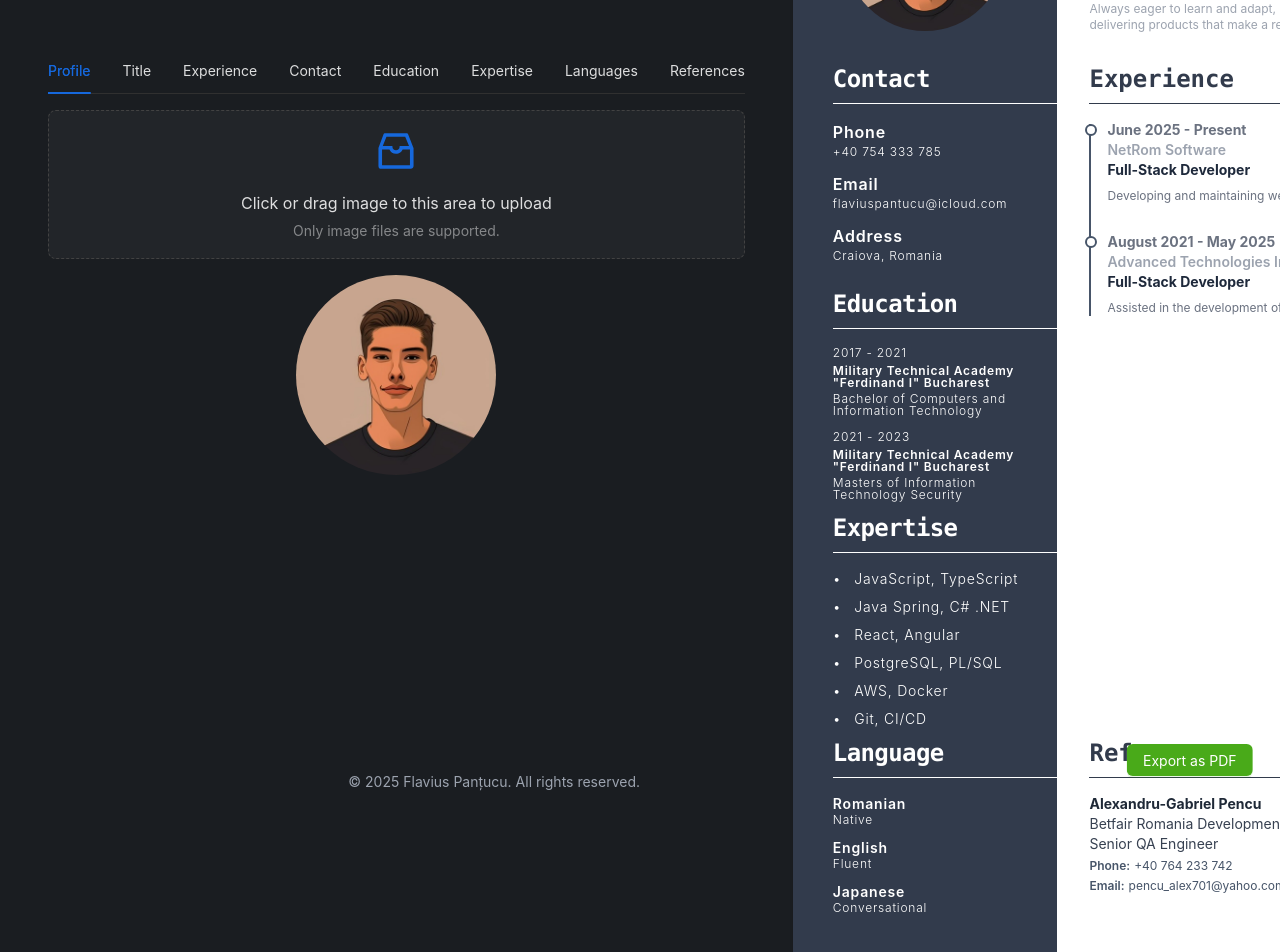
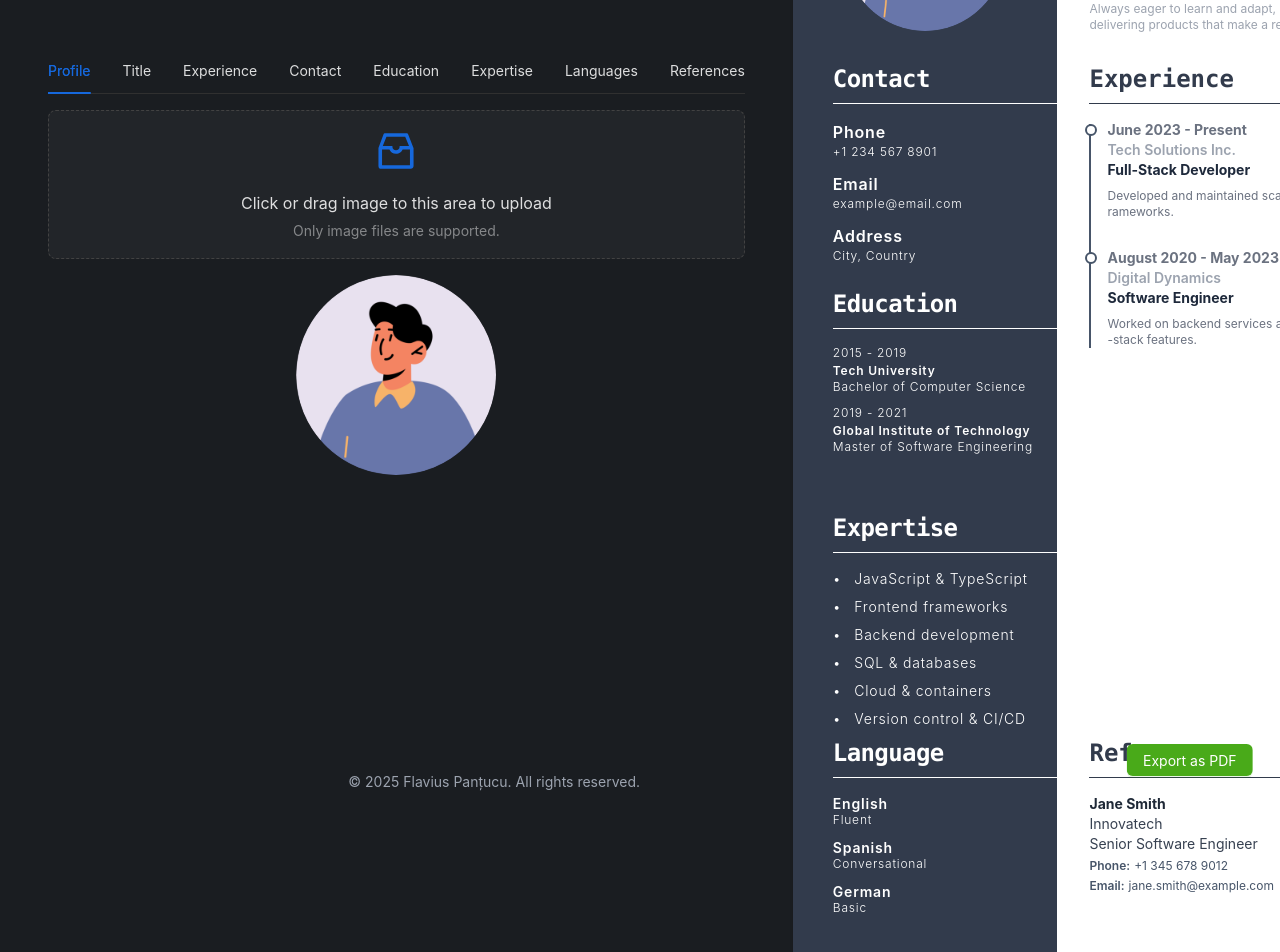
Before and after one commit to Flavius-Pantucu/curriculum-vitae-generator, a React (Create React App) app: page / in a window 1280 px wide. Shown: the top 952 px of the page. Built offline with nearby package versions, Linux system fonts and the light colour scheme.

Commit message:
const changes

```diff
--- a/src/data/const.js
+++ b/src/data/const.js
@@ -1,38 +1,39 @@
-// curriculumData.js
-export const initialProfileImage = "images/profile.jpeg";
-export const initialPhoneNumber = "+40 754 333 785";
-export const initialEmail = "flaviuspantucu@icloud.com";
-export const initialAddress = "Craiova, Romania";
+// src/data/curriculumData.js
+
+export const initialProfileImage = "images/profile-placeholder.png";
+export const initialPhoneNumber = "+1 234 567 8901";
+export const initialEmail = "example@email.com";
+export const initialAddress = "City, Country";
 
 export const initialEducation = [
   {
-    degree: "Bachelor of Computers and Information Technology",
-    institution: 'Military Technical Academy "Ferdinand I" Bucharest',
-    year: "2017 - 2021",
+    degree: "Bachelor of Computer Science",
+    institution: "Tech University",
+    year: "2015 - 2019",
   },
   {
-    degree: "Masters of Information Technology Security",
-    institution: 'Military Technical Academy "Ferdinand I" Bucharest',
-    year: "2021 - 2023",
+    degree: "Master of Software Engineering",
+    institution: "Global Institute of Technology",
+    year: "2019 - 2021",
   },
 ];
 
 export const initialExpertise = [
-  "JavaScript, TypeScript",
-  "Java Spring, C# .NET",
-  "React, Angular",
-  "PostgreSQL, PL/SQL",
-  "AWS, Docker",
-  "Git, CI/CD",
+  "JavaScript & TypeScript",
+  "Frontend frameworks",
+  "Backend development",
+  "SQL & databases",
+  "Cloud & containers",
+  "Version control & CI/CD",
 ];
 
 export const initialLanguages = [
-  { name: "Romanian", fluency: "Native" },
   { name: "English", fluency: "Fluent" },
-  { name: "Japanese", fluency: "Conversational" },
+  { name: "Spanish", fluency: "Conversational" },
+  { name: "German", fluency: "Basic" },
 ];
 
-export const initialFullName = "Flavius Panțucu";
+export const initialFullName = "John Doe";
 export const initialJobTitle = "Full-Stack Developer";
 export const initialProfileDescription =
   "I’m a full-stack developer passionate about building smooth, reliable applications using modern technologies. I enjoy tackling challenges across the entire stack—from crafting intuitive user interfaces to designing efficient back-end solutions. Always eager to learn and adapt, I focus on writing clean, maintainable code and delivering products that make a real difference.";
@@ -40,33 +41,33 @@ export const initialProfileDescription =
 export const initialExperience = [
   {
     jobTitle: "Full-Stack Developer",
-    company: "NetRom Software",
-    years: "June 2025 - Present",
+    company: "Tech Solutions Inc.",
+    years: "June 2023 - Present",
     description:
-      "Developing and maintaining web applications using React and Node.js.",
+      "Developed and maintained scalable web applications with modern JavaScript frameworks.",
   },
   {
-    jobTitle: "Full-Stack Developer",
-    company: "Advanced Technologies Institute",
-    years: "August 2021 - May 2025",
+    jobTitle: "Software Engineer",
+    company: "Digital Dynamics",
+    years: "August 2020 - May 2023",
     description:
-      "Assisted in the development of internal tools and applications.",
+      "Worked on backend services and collaborated with frontend teams to build full-stack features.",
   },
 ];
 
 export const initialReferences = [
   {
-    name: "Alexandru-Gabriel Pencu",
-    title: "Senior QA Engineer",
-    company: "Betfair Romania Development",
-    email: "pencu_alex701@yahoo.com",
-    phone: "+40 764 233 742",
+    name: "Jane Smith",
+    title: "Senior Software Engineer",
+    company: "Innovatech",
+    email: "jane.smith@example.com",
+    phone: "+1 345 678 9012",
   },
   {
-    name: "Alexandru-Nicolae Berceanu",
-    title: "Information Security Analyst",
-    company: "SecureWorks",
-    email: "alex.berceanu@yahoo.com",
-    phone: "+40 766 090 048",
+    name: "Mark Johnson",
+    title: "Engineering Manager",
+    company: "CodeCraft Labs",
+    email: "mark.johnson@example.com",
+    phone: "+1 456 789 0123",
   },
 ];
```
Also changed, not shown: public/images/profile-placeholder.png (added), public/images/profile.jpeg (deleted).
